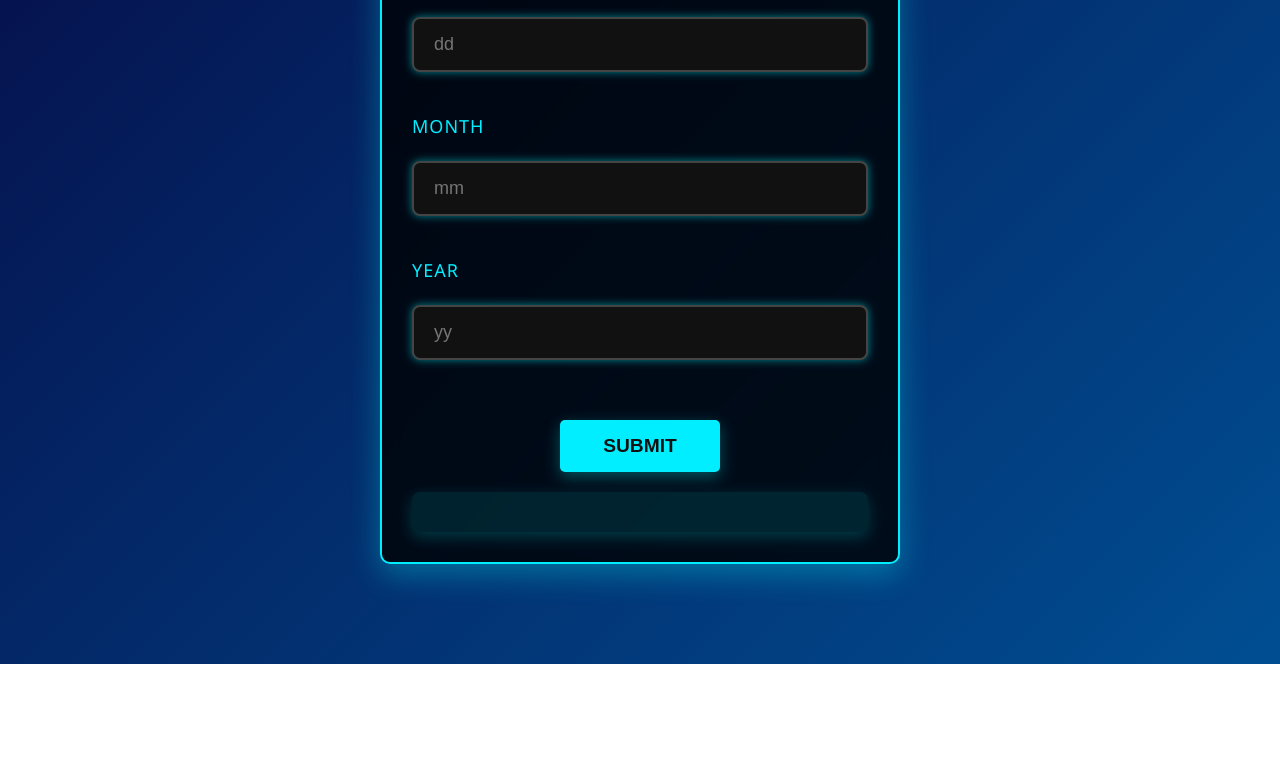
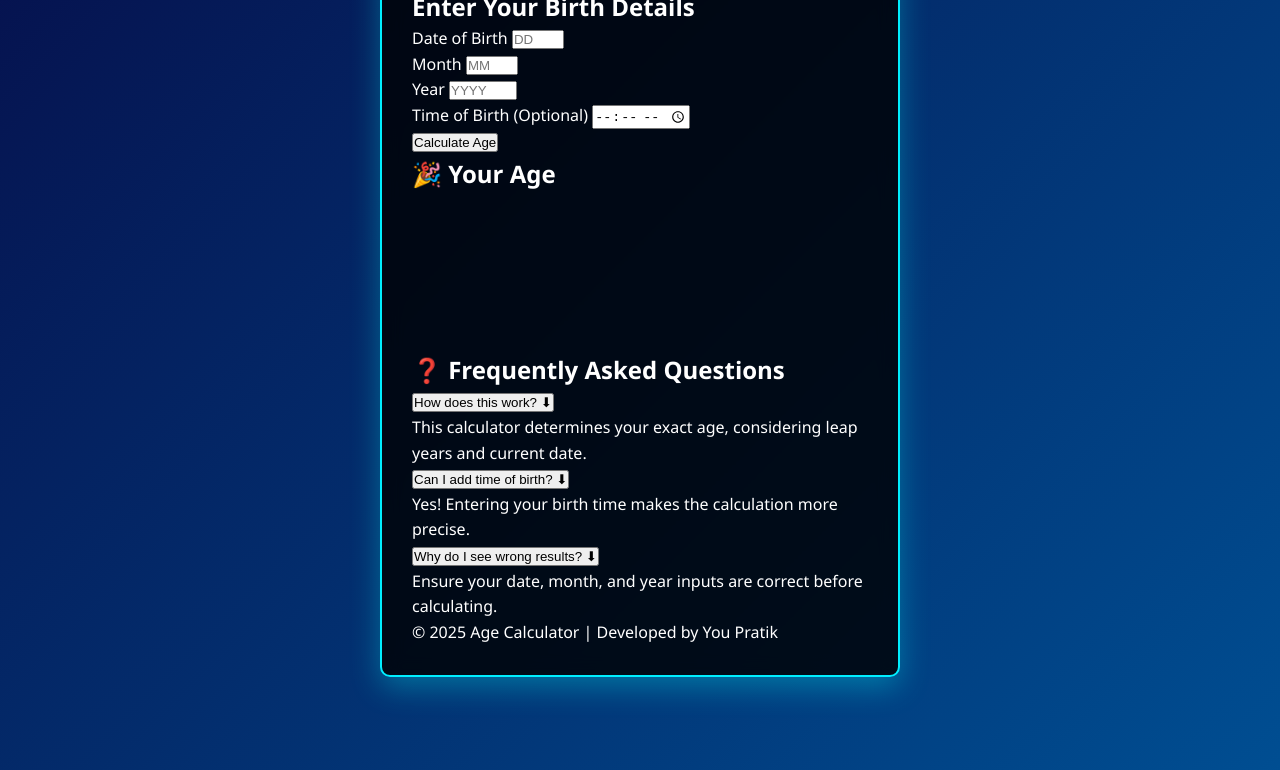
Before and after one commit to Pratiktech957/Age-CalCulator-, a plain HTML site: page Age-calculator/index.html in a window 1280 px wide. Shown: the part 221-991 px from the top of the page. Before the commit the page ends 885 px from the top, so only its background shows below. Drawn offline with nearby package versions, Linux system fonts and the light colour scheme.

Commit message:
Update index.html
Html Commit

```diff
--- a/Age-calculator/index.html
+++ b/Age-calculator/index.html
@@ -6,43 +6,71 @@
     <meta name="viewport" content="width=device-width, initial-scale=1.0">
     <title>Age Calculator</title>
     <link rel="stylesheet" href="style.css">
-
 </head>
 
 <body>
 
     <div class="container">
-        <div class="base">
-            <h4>Age Calculator </h4>
+        <header>
+            <h1>📅 Age Calculator</h1>
+            <button id="theme-toggle">🌙 Toggle Theme</button>
+        </header>
 
-        </div>
-        <div class="block">
-            <p class="title">Date</p>
-            <input type="text" name="date" id="date" placeholder="dd" required="required" minlength="1" maxlength="2">
-        </div>
-        <div class="block">
-            <p class="title">month</p>
-            <input type="text" name="month" id="month" placeholder="mm" required="required" minlength="1" maxlength="2">
-        </div>
-        <div class="block">
-            <p class="title">Year</p>
-            <input type="text" name="year" id="year" placeholder="yy" required="required" minlength="4" maxlength="4">
+        <section class="form-section">
+            <h2>Enter Your Birth Details</h2>
+
+            <div class="input-group">
+                <label for="date">Date of Birth</label>
+                <input type="number" id="date" placeholder="DD" min="1" max="31" required>
             </div>
 
-        <div class="submit-button">
-            <input type="button" name="submit" value="submit" onclick="age()">
+            <div class="input-group">
+                <label for="month">Month</label>
+                <input type="number" id="month" placeholder="MM" min="1" max="12" required>
             </div>
 
-   <div id="age"></div>
-
+            <div class="input-group">
+                <label for="year">Year</label>
+                <input type="number" id="year" placeholder="YYYY" min="1900" max="2025" required>
             </div>
 
+            <div class="input-group">
+                <label for="time">Time of Birth (Optional)</label>
+                <input type="time" id="time">
+            </div>
 
+            <button onclick="calculateAge()">Calculate Age</button>
+        </section>
 
+        <section id="result-section">
+            <h2>🎉 Your Age</h2>
+            <div id="age-result"></div>
+            <canvas id="ageChart"></canvas>
+        </section>
 
+        <section id="faq">
+            <h2>❓ Frequently Asked Questions</h2>
+            <div class="faq-item">
+                <button class="faq-question">How does this work? ⬇</button>
+                <p class="faq-answer">This calculator determines your exact age, considering leap years and current date.</p>
+            </div>
+            <div class="faq-item">
+                <button class="faq-question">Can I add time of birth? ⬇</button>
+                <p class="faq-answer">Yes! Entering your birth time makes the calculation more precise.</p>
+            </div>
+            <div class="faq-item">
+                <button class="faq-question">Why do I see wrong results? ⬇</button>
+                <p class="faq-answer">Ensure your date, month, and year inputs are correct before calculating.</p>
+            </div>
+        </section>
 
+        <footer>
+            <p>© 2025 Age Calculator | Developed by You Pratik</p>
+        </footer>
+    </div>
 
+    <script src="https://cdn.jsdelivr.net/npm/chart.js"></script>
     <script src="script.js"></script>
+
 </body>
-
 </html>
```
Lines whose indentation alone changed are shown as unchanged.
